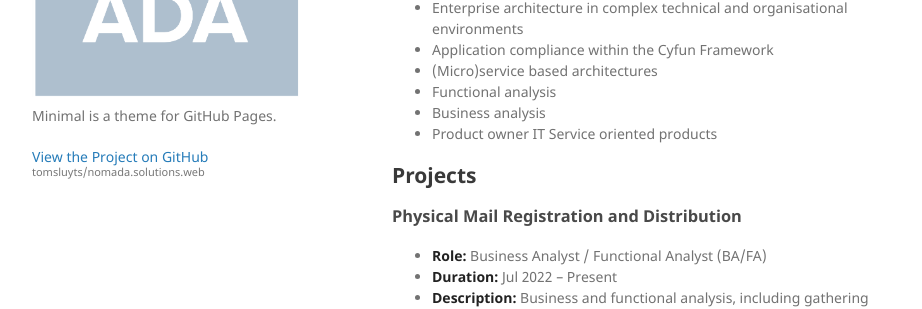
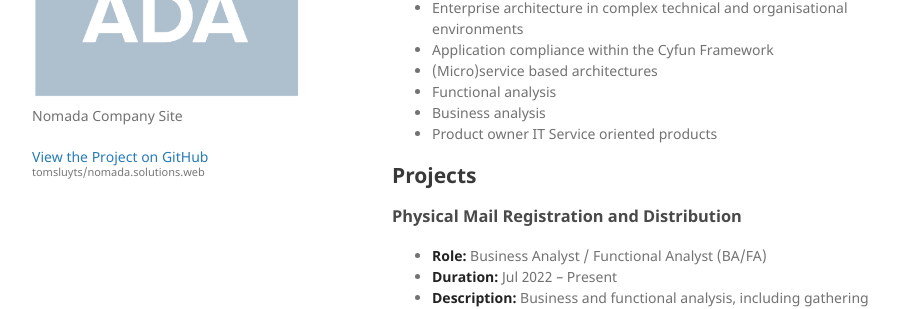
Before and after one commit to tomsluyts/nomada.solutions.web, a Jekyll site: the page built from index.md, in a window 1280 px wide. Shown: the part 279-588 px from the top of the page, without its empty margins (178-1100 px from the left). Built offline with Jekyll 4.4.1, drawn with Linux system fonts in a browser that asks for light colours; our own code applies the rules of GitHub Pages for plain Markdown files.

Commit message:
update config description
update config

```diff
--- a/_config.yml
+++ b/_config.yml
@@ -1,6 +1,6 @@
 title: Nomada Solutions
 logo: /assets/img/logo.png
-description: Minimal is a theme for GitHub Pages.
+description: Nomada Company Site
 show_downloads: false
 google_analytics:
 theme: jekyll-theme-minimal
```
